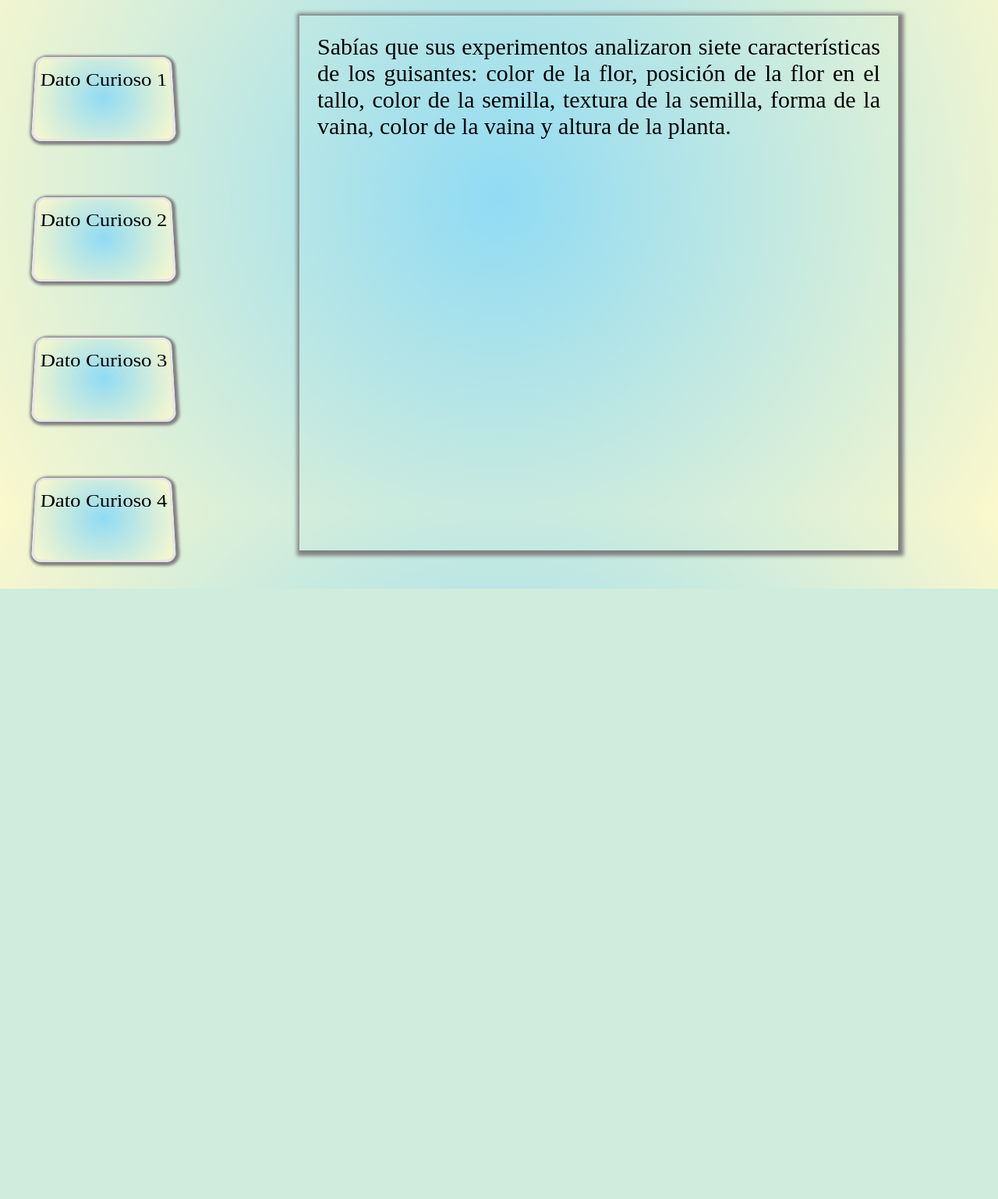
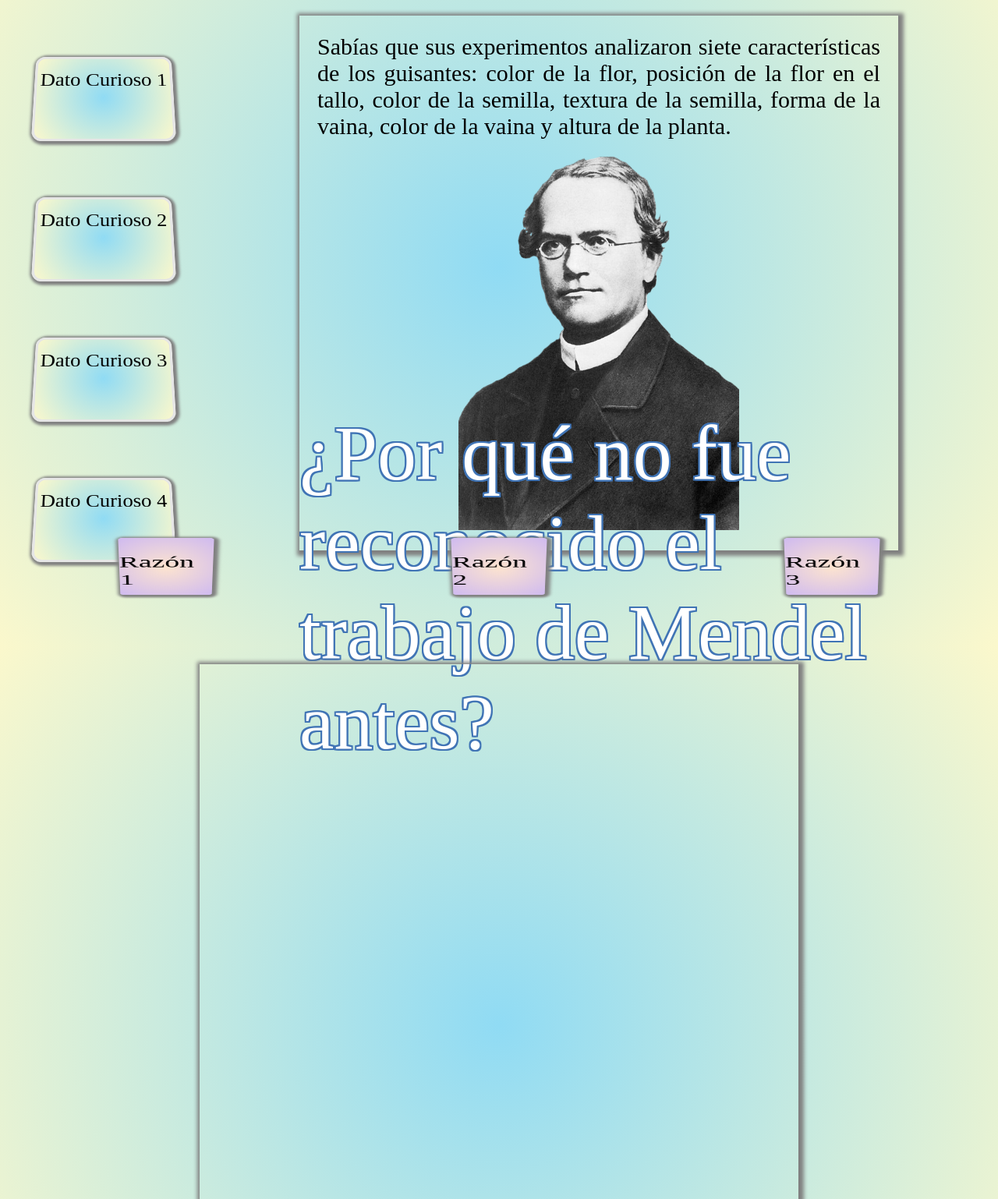
Before and after one commit to nicasop/mendelEncarta, a PHP site: page /datos.php in a window 1280 px wide. Shown: the part 144-1682 px from the top of the page at 78% size. Before the commit the page ends 899 px from the top, so only its background shows below. Run offline with PHP 8.4, Linux system fonts and the light colour scheme.

Commit message:
Cambios listos, faltan iamgenes

```diff
--- a/css/estilosd.css
+++ b/css/estilosd.css
@@ -100,3 +100,64 @@
 .divD p{
     display: none;
 }
+
+.divD .contenedor_img{
+    margin: auto;
+    margin-top: 3%;
+    width: 50%;
+    height: 30rem;
+   display: none;
+}
+
+/*Menu 2*/
+
+
+.menu2{
+    margin-top: 55%;
+    width: 100%;
+    height: 8rem;
+
+    display: flex;
+    justify-content: space-around;
+
+}
+.menu3d2 {
+    background: radial-gradient(circle,#FDE4CF,#CFBAF0);
+
+    width: 10%;
+    height: 7rem;
+    transform:
+    perspective(2000px)
+    translate3d(0px, -66px, 198px)
+    rotateX(-55deg)
+    scale3d(0.86, 0.75, 1)
+    translateY(50px);
+    border-radius: 5px;
+    will-change: transform;
+    transition: 0.4s ease-in-out transform;
+    box-shadow: 2px 2px 5px 5px grey;
+    padding-top: 3%;
+  }
+  .menu3d2:hover {
+    transform: scale3d(0.9, 0.9, 0.9);
+  }
+
+  .menu3d2 a{
+    text-decoration: none;
+    font-size: 40px;
+    color: black;
+}
+
+.titulodos_section{
+    position: absolute;
+    margin-top: 40%;
+}
+
+.iframe_dos{
+    position: absolute;
+    margin-left: 20%;
+    display: flex;
+    justify-content: center;
+    width: 60%;
+    height: 40rem;
+}
--- a/datos.php
+++ b/datos.php
@@ -16,48 +16,119 @@
     <div id="demotext">Datos Curiosos</div>
     <div class="menu">
         <div class="menu3d" >
-            <a href="datos.php?id=1">Dato Curioso 1</a>
+            <a href="datos.php?id=1&id_t=5">Dato Curioso 1</a>
         </div>
         <div class="menu3d">
-            <a href="datos.php?id=2">Dato Curioso 2</a>
+            <a href="datos.php?id=2&id_t=5">Dato Curioso 2</a>
         </div>
         <div class="menu3d">
-            <a href="datos.php?id=3">Dato Curioso 3</a>
+            <a href="datos.php?id=3&id_t=5">Dato Curioso 3</a>
         </div>
         <div class="menu3d">
-            <a href="datos.php?id=4">Dato Curioso 4</a>
+            <a href="datos.php?id=4&id_t=5">Dato Curioso 4</a>
         </div>
     </div>
     </header>
     <section>
     <?php
             $id = 1;
-            if (isset($_REQUEST["id"])){
+            $id_t = 5;
+            if (isset($_REQUEST["id"]) && isset($_REQUEST["id_t"])){
                 $id =  $_REQUEST["id"];
             }
 
             if ($id == 1){
                 echo   '<div class="divD">
                     <p id="texto1">Sabías que sus experimentos analizaron siete características de los guisantes: color de la flor, posición de la flor en el tallo, color de la semilla, textura de la semilla, forma de la vaina, color de la vaina y altura de la planta.</p>
+                    <div id="img1" class="contenedor_img">
+                    <img src="imagenes/mendel.png" style="width: 100%; height: 100%;">
+
+                    </div>
                     </div>';
             }
             else if( $id ==2){
                 echo   '<div class="divD">
                 <p id="texto2">Las leyes de la genética que él estableció pasaron desapercibidas 34 años hasta el día de su reconocimiento.</p>
-                    </div>';
+                <div id="img2" class="contenedor_img">
+                <img src="imagenes/videos.png" style="width: 100%; height: 100%;">
+
+                </div>
+                </div>';
             }
             else if( $id ==3){
                 echo   '<div class="divD">
                     <p id="texto3">Sabías que el resultado de sus experimentos dio lugar a lo que hoy se conoce como las LEYES DE MENDEL, que constituyen la base esencial de la GENÉTICA.</p>
+                    <div id="img3" class="contenedor_img">
+                    <img src="imagenes/home.png" style="width: 100%; height: 100%;">
+
+                    </div>
                     </div>';
             }
             else if( $id ==4){
                 echo   '<div class="divD">
                     <p id="texto4">Sabías que los descendientes de dos individuos que son RAZAS PURAS para un determinado carácter serán iguales para dicho carácter.</p>
+                    <div id="img4" class="contenedor_img">
+                    <img src="imagenes/geneMende.png" style="width: 100%; height: 100%;">
+
+                    </div>
                     </div>';
             }
         ?>
     </section>
+    <section class="titulodos_section">    <div id="demotext">¿Por qué no fue reconocido el trabajo de Mendel antes?</div>
+</section>
+    <div class="menu2">
+        <div class="menu3d2" >
+            <a href="datos.php?id=4&id_t=5">Razón 1</a>
+        </div>
+        <div class="menu3d2">
+            <a href="datos.php?id=4&id_t=6">Razón 2</a>
+        </div>
+        <div class="menu3d2">
+            <a href="datos.php?id=4&id_t=7">Razón 3</a>
+        </div>
+
+    </div>
+    <section class ="iframe_dos">
+    <?php
+            $id_t = 5;
+            if (isset($_REQUEST["id"]) && isset($_REQUEST["id_t"])){
+                $id_t =  $_REQUEST["id_t"];
+            }
+
+            if ( $id_t == 5){
+                echo   '<div class="divD">
+                    <p id="texto1">
+                    El trabajo de Mendel se publicó en una revista poco conocida y Mendel no hizo especiales esfuerzos para dar publicidad a su trabajo, por lo que muchos científicos no pudieron conocerlo.
+
+                    </p>
+                    <div id="img1" class="contenedor_img">
+                    <img src="imagenes/mendel.png" style="width: 100%; height: 100%;">
+
+                    </div>
+                    </div>';
+            }
+            else if( $id_t == 6){
+                echo   '<div class="divD">
+                <p id="texto2">El trabajo de Mendel atrajo poca atención inicialmente. Se pensó que demostraba algo que ya se sabía, que era que la descendencia de híbridos recupera características de las líneas originales y no se consideró su verdadero potencial.</p>
+                <div id="img2" class="contenedor_img">
+                <img src="imagenes/videos.png" style="width: 100%; height: 100%;">
+
+                </div>
+                </div>';
+            }
+            else if( $id_t == 7){
+                echo   '<div class="divD">
+                    <p id="texto3">No proporcionaba un mecanismo que explicara por qué se heredaban las características.</p>
+                    <div id="img3" class="contenedor_img">
+                    <img src="imagenes/home.png" style="width: 100%; height: 100%;">
+
+                    </div>
+                    </div>';
+            }
+        ?>
+    </section>
+
     <script src="https://ajax.googleapis.com/ajax/libs/jquery/3.5.1/jquery.min.js"></script>
 
     <script src="script/letras.js"></script>
--- a/script/letras.js
+++ b/script/letras.js
@@ -13,3 +13,19 @@
 $(document).ready(function(){
     $('#texto4').fadeIn(1500);
 });
+
+$(document).ready(function(){
+    $('#img1').fadeIn(1500);
+});
+
+$(document).ready(function(){
+    $('#img2').fadeIn(1500);
+});
+
+$(document).ready(function(){
+    $('#img3').fadeIn(1500);
+});
+
+$(document).ready(function(){
+    $('#img4').fadeIn(1500);
+});
```
